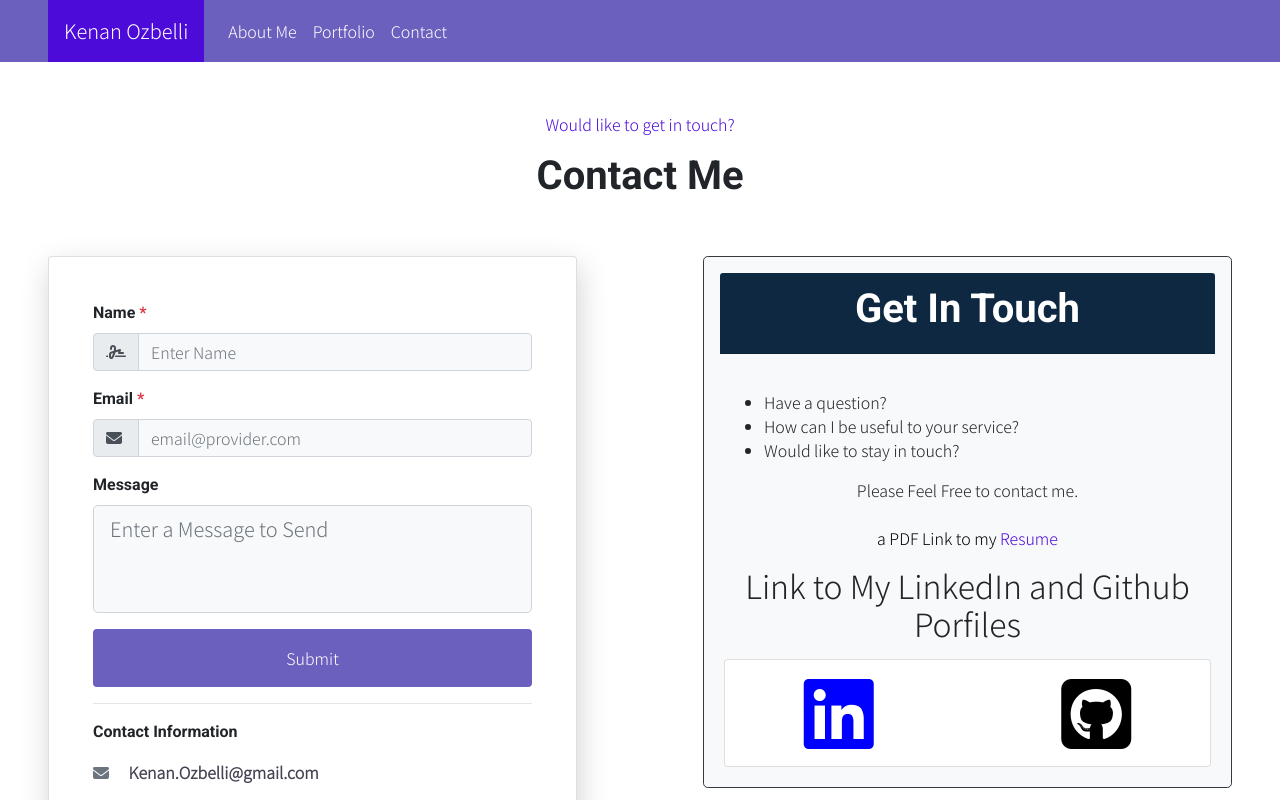
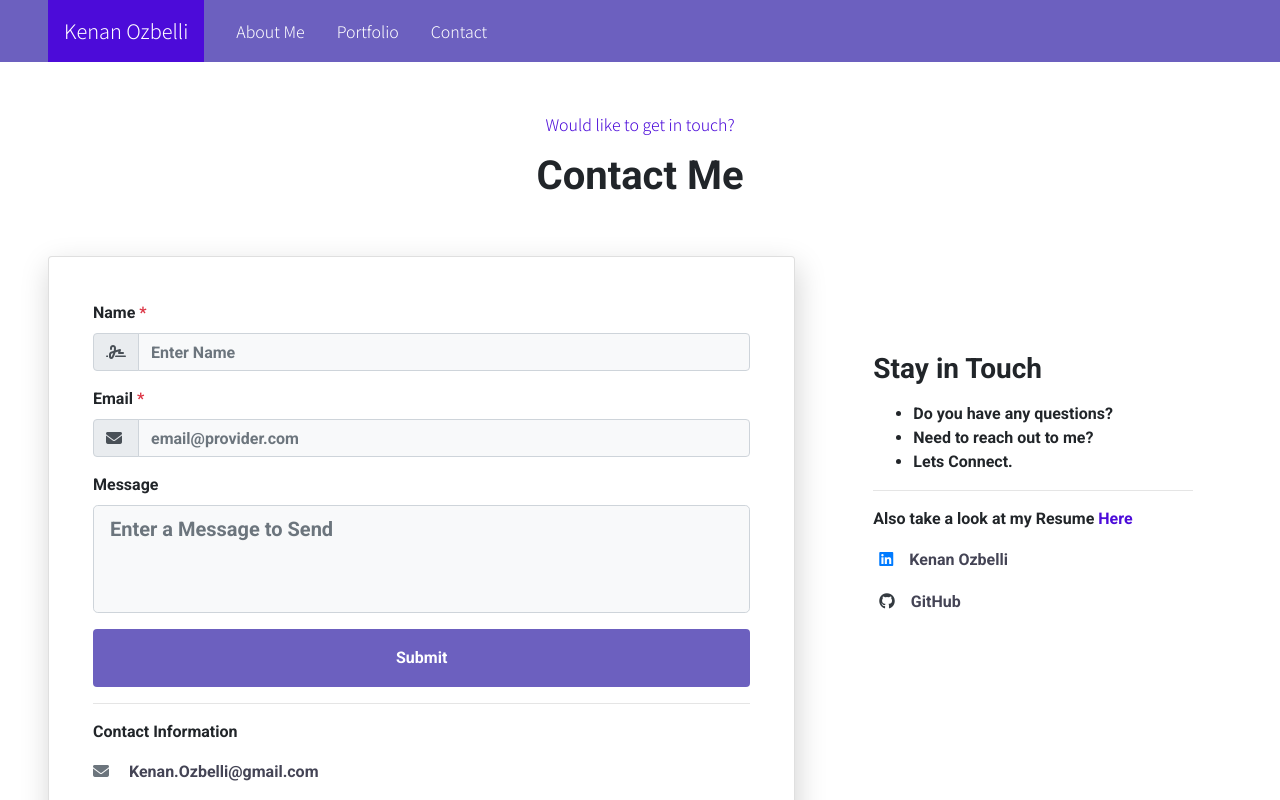
Before and after one commit to KenanOzbelli/About-me-react, a React (Create React App) app in the folder client/: page /contact in a window 1280 px wide. Shown: the top 800 px of the page. Built offline with nearby package versions, Linux system fonts and the light colour scheme.

Commit message:
finished contact page and added some minor fixes with button clicks etc.

```diff
--- a/client/src/components/ContactForm/index.jsx
+++ b/client/src/components/ContactForm/index.jsx
@@ -32,7 +32,7 @@ export default class ContactForm extends Component {
 
     return (
       <>
-        <Card className="m-5 bg-white contBody p-4">
+        <Card className="bg-white contBody p-4 m-5">
           <Card.Body>
             <form onSubmit={this.handleSubmit}>
               <div className='mb-2 header'>Name <span className='text-danger'>*</span></div>
@@ -91,10 +91,10 @@ export default class ContactForm extends Component {
             <hr/>
           <section>
             <p className='header'>Contact Information</p>
-            <p><i class="fas fa-envelope text-secondary"></i> <span style={{color:'#445',fontWeight:'bolder', marginLeft:'1rem'}}>Kenan.Ozbelli@gmail.com</span></p>
-            <p><i class="fas fa-phone text-secondary"></i><span style={{color:'#445',fontWeight:'bolder', marginLeft:'1rem'}}>+1 980 621 6153</span></p>
-            <p><i class="fab fa-linkedin text-secondary"></i><span style={{color:'#445',fontWeight:'bolder', marginLeft:'1rem'}}>Kenan Ozbelli</span></p>
-          </section>
+            <p style={{width:'20rem'}}><i className="fas fa-envelope text-secondary"></i> <span style={{color:'#445',fontWeight:'bolder', marginLeft:'1rem'}}>Kenan.Ozbelli@gmail.com</span></p>
+            <p><i className="fas fa-phone text-secondary"></i><span style={{color:'#445',fontWeight:'bolder', marginLeft:'1rem'}}>+1 980 621 6153</span></p>
+            <p><button onClick={() => {window.location = 'https://www.linkedin.com/in/kenan-ozbelli-9930b5125/'}} style={{textDecoration:'none', border:'none', background:'none'}}><i className="fab fa-linkedin text-primary" style={{cursor:'pointer'}}></i><span style={{color:'#445',fontWeight:'bolder', marginLeft:'1rem', cursor:'pointer'}}>Kenan Ozbelli</span></button></p>
+            </section>
           </Card.Body>
         </Card>
 
--- a/client/src/components/InTouchCard/index.jsx
+++ b/client/src/components/InTouchCard/index.jsx
@@ -1,90 +1,23 @@
 import React from 'react';
-import { Card, Col, Row } from 'react-bootstrap';
 import PDF from "../../Resume/KenanOzbelliResume.pdf";
 
 export default function InTouchCard(){
 
     return(
-        <>
-        <Card className='m-5 bg-light' style={{borderRadius:'.3rem'}} border='dark'>
-            <Card.Header className='text-center m-3 header text-white' style={{background:'rgb(13, 40, 64)'}}>
-               <h1>Get In Touch</h1>
-            </Card.Header>
-            <Card.Body>
-            <section>
-            <ul>
-             <li>Have a question? </li>
-            <li>How can I be useful to your service?</li>
-            <li>Would like to stay in touch?</li>
-            </ul>
-            <article className='text-center'>Please Feel Free to contact me.</article><br/>
-            <article className='text-center'>
-              <a href={PDF} style={{ textDecoration: "none", color: "black" }}>
-                {" "}a PDF Link to my{" "}
-                <span style={{ color: "rgb(76, 11, 217)" }}>Resume</span>
-              </a>
-            </article>
-            </section>
-            <h2 className="text-center m-3">
-              {" "}
-              Link to My LinkedIn and Github Porfiles
-            </h2>
-            <Card>
-              <Row>
-                <Col>
-                  <div style={{ textAlign: "center" }}>
-                    <button
-                      style={{
-                        cursor: "pointer",
-                        border: "none",
-                        background: "white",
-                      }}
-                      onClick={() => {
-                        window.location =
-                          "https://www.linkedin.com/in/kenan-ozbelli-9930b5125/";
-                      }}
-                    >
-                      <h1
-                        style={{
-                          fontSize: "5rem",
-                          color: "blue",
-                          textDecoration: "none",
-                        }}
-                      >
-                        <i className="fab fa-linkedin"></i>
-                      </h1>
-                    </button>
-                  </div>
-                </Col>
-                <Col>
-                  <div style={{ textAlign: "center" }}>
-                    <button
-                      style={{
-                        cursor: "pointer",
-                        border: "none",
-                        background: "white",
-                      }}
-                      onClick={() => {
-                        window.location = "https://github.com/KenanOzbelli";
-                      }}
-                    >
-                      <h1
-                        style={{
-                          fontSize: "5rem",
-                          textDecoration: "none",
-                          color: "black",
-                        }}
-                      >
-                        <i className="fab fa-github-square"></i>
-                      </h1>
-                    </button>
-                  </div>
-                </Col>
-              </Row>
-            </Card>
-            </Card.Body>
-        </Card>
-     </>
+      <>
+      <article className='touchCard' style={{width:'20rem'}}>
+        <h3>Stay in Touch</h3>
+        <ul className='mt-3'>
+        <li>Do you have any questions?</li>
+        <li>Need to reach out to me?</li>
+        <li>Lets Connect.</li>
+        </ul>
+        <hr/>
+        <p>Also take a look at my Resume <a href={PDF} style={{color:'rgb(76, 11, 217)'}}>Here</a></p>
+        <p><button onClick={() => {window.location = 'https://www.linkedin.com/in/kenan-ozbelli-9930b5125/'}} style={{textDecoration:'none', border:'none', background:'none'}}><i className="fab fa-linkedin text-primary" style={{cursor:'pointer'}}></i><span style={{color:'#445',fontWeight:'bolder', marginLeft:'1rem', cursor:'pointer'}}>Kenan Ozbelli</span></button></p>
+        <p><button onClick = {() => { window.location = 'https://github.com/KenanOzbelli' }} style={{textDecoration:'none', border:'none',background:'none'}}><i className="fab fa-github text-dark"></i><span style={{color:'#445',fontWeight:'bolder', marginLeft:'1rem', cursor:'pointer'}}>GitHub</span></button></p>
+      </article>
+      </>
     )
 
 }
--- a/client/src/components/Navigation/Navigation.js
+++ b/client/src/components/Navigation/Navigation.js
@@ -1,25 +1,26 @@
 import React from 'react';
-import {Navbar, Nav} from 'react-bootstrap';
+import {Navbar, Nav } from 'react-bootstrap';
 import './index.css'
 
-function Navigation() {
+export default function Navigation(){
 
         return (
             <div style={{marginBottom:'7rem'}}>
                <Navbar style={{background:'#6C60BF', padding:'0'}} expand='lg' fixed='top'>
                 <Navbar.Brand href='/' className='ml-5 p-3' style={{color:'white', background:'rgb(76, 11, 217)'}}>Kenan Ozbelli</Navbar.Brand>
                 <Navbar.Toggle aria-controls='Collapse' style={{marginRight:'.5rem'}}/>
-                <Navbar.Collapse id='Collapse' className='borderTop'>
-                    <Nav className='navLinks mr-auto'>
-                        <Nav.Link href='/about-me' style={{color:'white'}}>About Me</Nav.Link>
-                        <Nav.Link href='/portfolio' style={{color:'white'}}>Portfolio</Nav.Link>
-                        <Nav.Link href='/contact'style={{color:'white'}}>Contact</Nav.Link>
-                    </Nav>
+                <Navbar.Collapse id='Collapse'>
+                    <Nav.Item>
+                        <Nav.Link className='navlink' href='/about-me' >About Me</Nav.Link>
+                    </Nav.Item>
+                    <Nav.Item>
+                        <Nav.Link className='navlink'  href='/portfolio' >Portfolio</Nav.Link>
+                    </Nav.Item>
+                    <Nav.Item>
+                        <Nav.Link className='navlink'  href='/contact'>Contact</Nav.Link>
+                    </Nav.Item>
                </Navbar.Collapse>
                </Navbar>
             </div>
         );
-    }
-
-
-export default Navigation;
+      }
--- a/client/src/components/Navigation/index.css
+++ b/client/src/components/Navigation/index.css
@@ -1,20 +1,17 @@
 
-.navBar{
-  box-shadow: 10px 10px 20px #445;
-  animation: all 2s ease-out
+.navlink{
+  color:white !important;
+  text-decoration: none;
+  border-bottom: 0px solid #0D2840;
+
 }
 
 @media only screen and (max-width: 991px){
-.borderTop{
-  margin-left: 3rem;
-  margin-right: .5rem;
-  margin-top:.4rem;
-  color:white;
-  border-Top: .001rem solid #445;
+
+  .navlink{
+    color:white !important;
+    text-decoration: none;
+    margin-left:4rem;
+    width:7.5rem;
+  }
 }
-.navLinks{
-    margin-left: 2rem;
-    color:white;
-
-}
-}
--- /dev/null
+++ b/client/src/pages/ContactPage/index.css
@@ -0,0 +1,58 @@
+@media only screen and (min-width:1000px ){
+
+   .touchCard{
+      margin:0;
+      padding-top:9rem;
+   }
+
+}
+@media only screen and (min-width:992px ){
+
+   .touchCard{
+      margin:0;
+      padding-top:9rem;
+   }
+
+
+}
+@media only screen and (max-width:991px ){
+
+   .touchCard{
+      margin:3rem;
+   }
+
+
+}
+
+@media only screen and (max-width:700px ){
+
+   .touchCard{
+      margin:3rem;
+   }
+
+
+}
+
+@media only screen and (max-width:600px ){
+
+   .touchCard{
+      margin:3rem;
+   }
+
+
+}
+@media only screen and (max-width:595px ){
+
+   .touchCard{
+      margin:3rem;
+   }
+
+}
+@media only screen and (max-width:320px ){
+
+   .touchCard{
+      margin:3rem;
+   }
+
+
+}
--- a/client/src/pages/ContactPage/index.jsx
+++ b/client/src/pages/ContactPage/index.jsx
@@ -1,9 +1,10 @@
 import React, {Component} from "react";
-import {Modal, Row, Col} from "react-bootstrap";
+import {Modal, Row, Col } from "react-bootstrap";
 import ContactForm from "../../components/ContactForm";
 import InTouchCard from '../../components/InTouchCard';
 import {Redirect} from "react-router-dom";
 import API from "../../lib/API";
+import './index.css';
 import * as emailjs from 'emailjs-com';
 
 export default class ContactPage extends Component {
@@ -71,16 +72,18 @@ export default class ContactPage extends Component {
                 <p style={{color:'#4C0BD9'}}>Would like to get in touch?</p>
                 <h1 className='header'><strong>Contact Me</strong></h1>
             </div>
+
                 <Row>
-                    <Col>
+                    <Col lg='8' className='animate'>
                         <ContactForm onSubmit={
                             this.handleSubmit
                         }/>
                     </Col>
-                    <Col>
+                    <Col lg='4'className='animate' >
                     <InTouchCard/>
                     </Col>
                 </Row>
+
                 <Modal show={
                         this.state.show
                     }
```
Also changed, not shown: client/src/components/App/App.js (+3 -4 lines), 1 other file (tests, documents, lock files or other folders).
